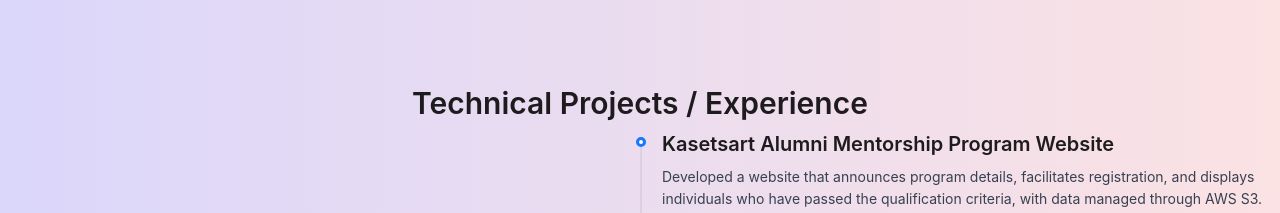
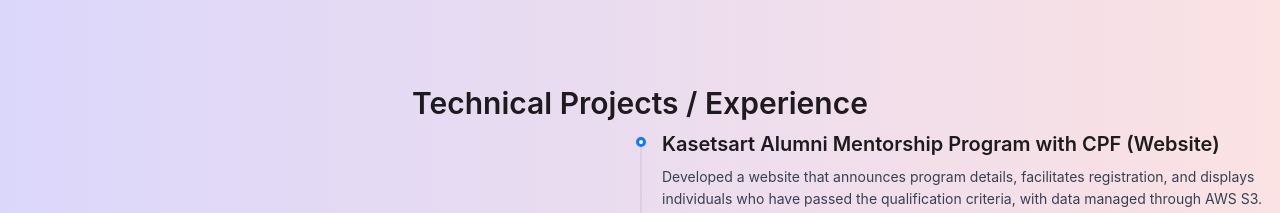
Before and after one commit to Lucky-TP/Lucky-portfolio, a Next.js app: page / in a window 1280 px wide. Shown: the part 820-1033 px from the top of the page. Built offline with nearby package versions, Linux system fonts and the light colour scheme.

Commit message:
Add word "with CPF"

```diff
--- a/src/components/Projects.tsx
+++ b/src/components/Projects.tsx
@@ -11,7 +11,7 @@
 
   const projects = [
     {
-      title: "Kasetsart Alumni Mentorship Program Website",
+      title: "Kasetsart Alumni Mentorship Program with CPF (Website)",
       description:
         "Developed a website that announces program details, facilitates registration, and displays individuals who have passed the qualification criteria, with data managed through AWS S3. Implemented API routes to query qualification information from S3. Used NextJS, TypeScript, Tailwind CSS, ESLint, Prettier, and Framer Motion for development and animations. Deployed the application using Docker on a Kasetsart University virtual machine with a university domain.",
       technologies: ["NextJS", "TypeScript", "Tailwind CSS", "AWS S3", "Docker", "Framer Motion"],
```
